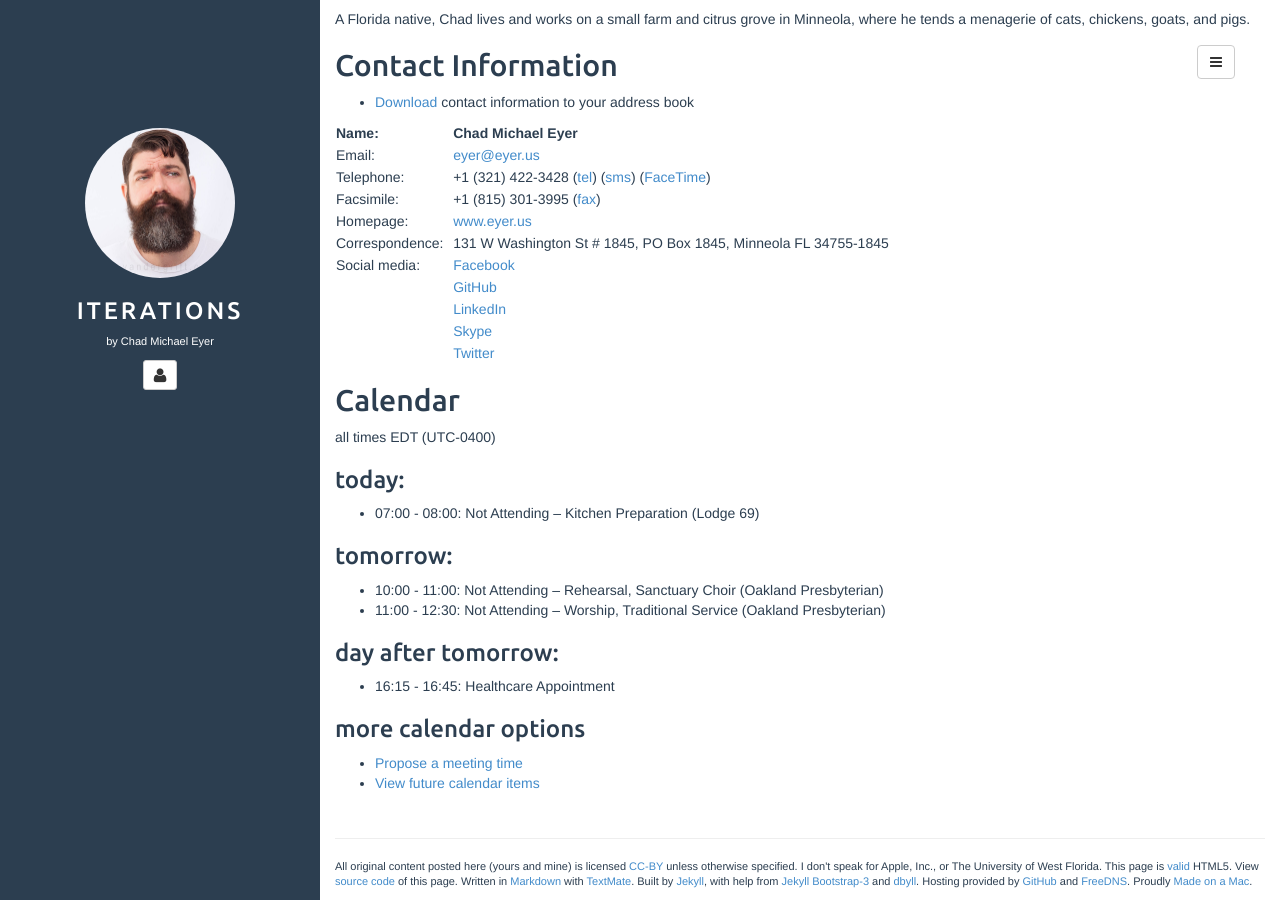
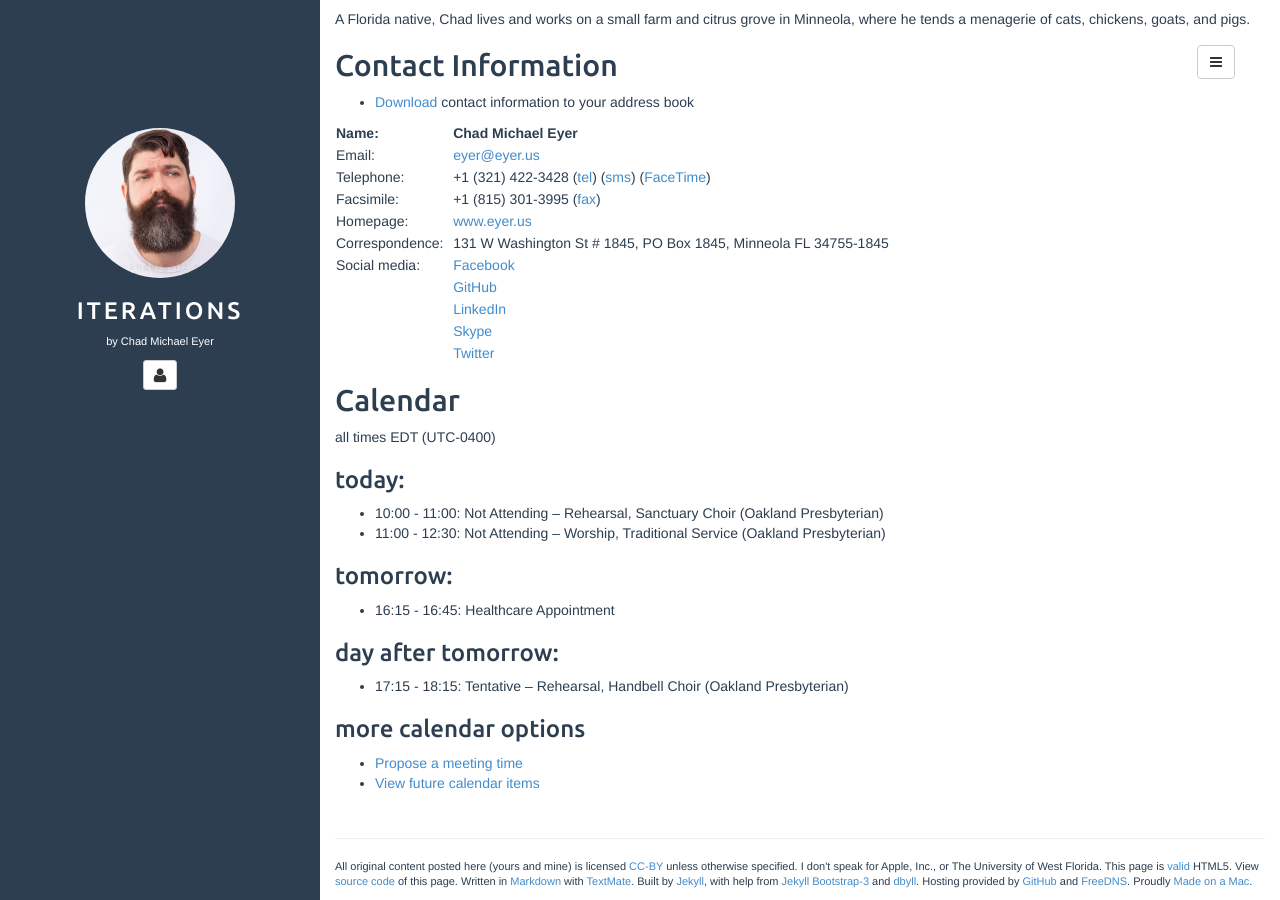
Before and after one commit to chadmichaeleyer/chadmichaeleyer.github.io, a Jekyll site: the page built from about.md, in a window 1280 px wide and 900 px high, scrolled down 1050 px. Built offline with Jekyll 4.4.1, drawn with Linux system fonts in a browser that asks for light colours.

Commit message:
calendar update

```diff
--- a/calendar.markdown
+++ b/calendar.markdown
@@ -2,13 +2,13 @@ all times EDT (UTC-0400)
 
 ### today:
 
-* 07:00 - 08:00: Not Attending – Kitchen Preparation (Lodge 69)
+* 10:00 - 11:00: Not Attending – Rehearsal, Sanctuary Choir (Oakland Presbyterian)
+* 11:00 - 12:30: Not Attending – Worship, Traditional Service (Oakland Presbyterian)
 
 ### tomorrow:
 
-* 10:00 - 11:00: Not Attending – Rehearsal, Sanctuary Choir (Oakland Presbyterian)
-* 11:00 - 12:30: Not Attending – Worship, Traditional Service (Oakland Presbyterian)
+* 16:15 - 16:45: Healthcare Appointment
 
 ### day after tomorrow:
 
-* 16:15 - 16:45: Healthcare Appointment
+* 17:15 - 18:15: Tentative – Rehearsal, Handbell Choir (Oakland Presbyterian)
```
Also changed, not shown: calendar-year.markdown (+4 -4 lines).
